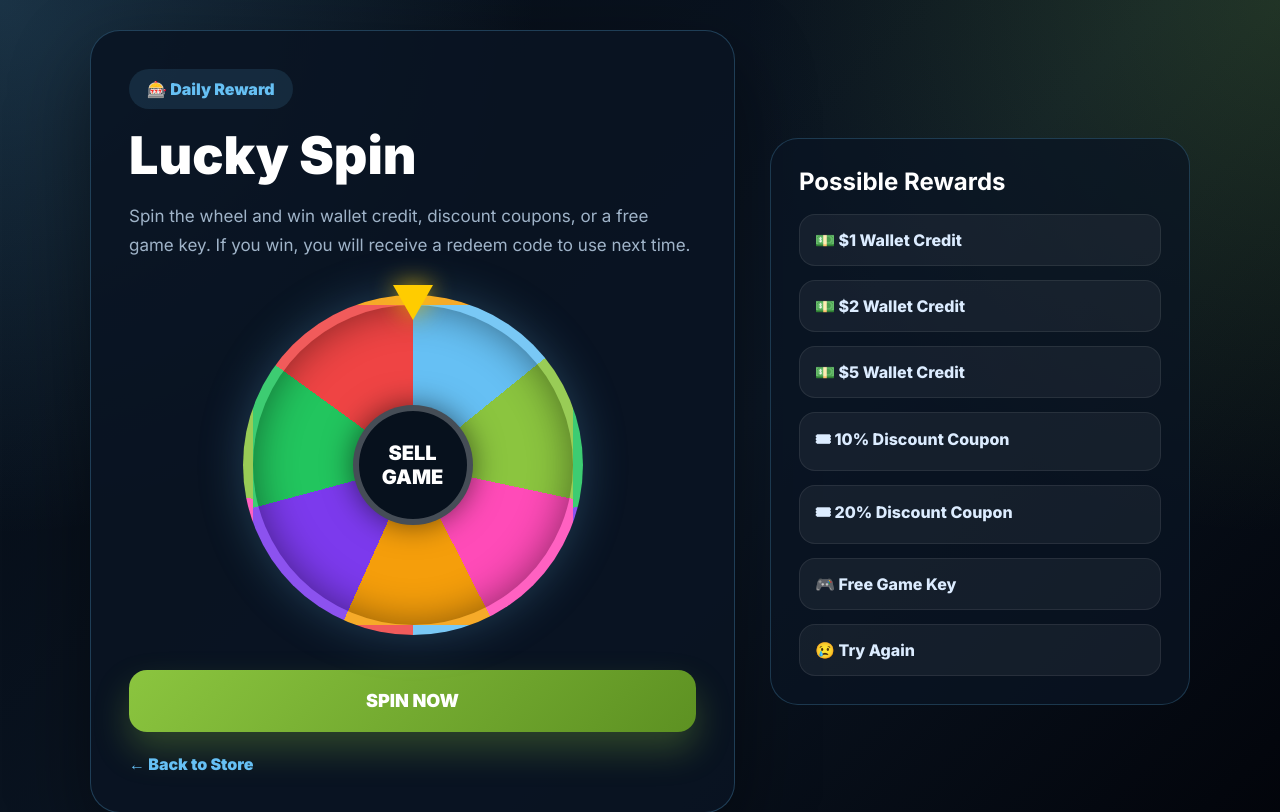
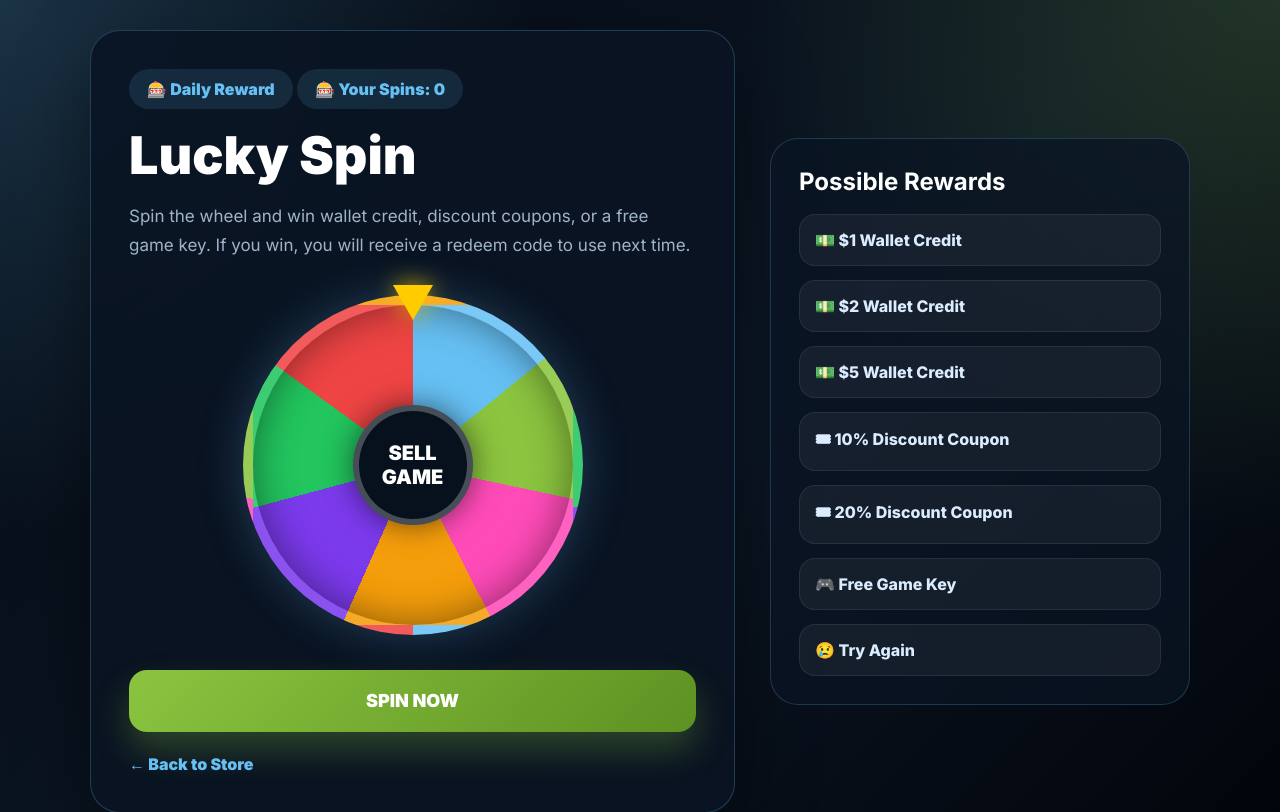
Before and after one commit to chanbo29/Project_Sell_Game_Online, a Django app: page /lucky-spin/ in a window 1280 px wide. Shown: the top 812 px of the page. Run offline with Django 5.2, Linux system fonts and the light colour scheme; a user stored in the database is signed in; data comes from the database, SQL or seed files in the repository; both versions use the stored data as it was after the commit.

Commit message:
Add lucky spin reward system

```diff
--- a/games/models.py
+++ b/games/models.py
@@ -93,3 +93,9 @@ class RewardCode(models.Model):
     created_at = models.DateTimeField(
         auto_now_add=True
     )
+class UserSpinCredit(models.Model):
+    user = models.OneToOneField(User, on_delete=models.CASCADE)
+    spins = models.PositiveIntegerField(default=0)
+
+    def __str__(self):
+        return f"{self.user.username} - {self.spins} spins"
--- a/games/templates/games/lucky_spin.html
+++ b/games/templates/games/lucky_spin.html
@@ -250,6 +250,9 @@ p{
 
     <div class="spin-card">
         <div class="badge">🎰 Daily Reward</div>
+        <div class="badge">
+            🎰 Your Spins: {{ spins }}
+        </div>
 
         <h1>Lucky Spin</h1>
 
--- a/games/views.py
+++ b/games/views.py
@@ -15,7 +15,7 @@ from django.db.models import Sum, Count
 from django.db.models.functions import TruncDate, TruncMonth
 from django.http import HttpResponse
 from .forms import GameForm, RegisterForm
-from .models import Game, RewardCode, Wishlist, Cart, Purchase, LuckySpin
+from .models import Game, RewardCode, Wishlist, Cart, Purchase, LuckySpin, UserSpinCredit
 from django.contrib.auth.decorators import login_required, user_passes_test
 from django.utils import timezone
 from .telegram_api import send_telegram_message
@@ -570,16 +570,26 @@ def complete_payment(request):
 
             if not already_bought:
                 Purchase.objects.create(
-                    user=request.user,
-                    game=game,
-                    price=game.final_price()
+                user=request.user,
+                game=game,
+                price=game.final_price()
+            )
+
+            price = float(game.final_price())
+            spins_earned = int(price // 10)
+
+            if spins_earned > 0:
+                spin_credit, created = UserSpinCredit.objects.get_or_create(
+                    user=request.user
                 )
+                spin_credit.spins += spins_earned
+                spin_credit.save()
 
             if "redeem_code" in request.session:
-                del request.session["redeem_code"]
+                            del request.session["redeem_code"]
 
             if "buy_game_id" in request.session:
-                del request.session["buy_game_id"]
+                            del request.session["buy_game_id"]
 
             messages.success(request, "Payment completed successfully!")
             return redirect("library")
@@ -779,30 +789,36 @@ def generate_redeem_code():
     )
 @login_required
 def lucky_spin(request):
+    rewards = [
+        "$1 Wallet",
+        "$2 Wallet",
+        "$5 Wallet",
+        "10% Discount",
+        "20% Discount",
+        "Free Game Key",
+        "Try Again",
+    ]
 
-    rewards = [
-        "$1 Wallet Credit",
-        "$2 Wallet Credit",
-        "$5 Wallet Credit",
-        "10% Discount Coupon",
-        "20% Discount Coupon",
-        "Free Game",
-        "Try Again"
-    ]
+    spin_credit, created = UserSpinCredit.objects.get_or_create(
+        user=request.user
+    )
 
     reward = None
     redeem_code = None
 
     if request.method == "POST":
 
+        if spin_credit.spins <= 0:
+            messages.error(request, "You need to spend $10 to get 1 spin.")
+            return redirect("lucky_spin")
+
+        spin_credit.spins -= 1
+        spin_credit.save()
+
         reward = random.choice(rewards)
 
         if reward != "Try Again":
-
-            redeem_code = (
-                "SPIN-" +
-                generate_reward_code()
-            )
+            redeem_code = "SPIN-" + generate_reward_code()
 
             RewardCode.objects.create(
                 user=request.user,
@@ -810,14 +826,11 @@ def lucky_spin(request):
                 code=redeem_code
             )
 
-    return render(
-        request,
-        "games/lucky_spin.html",
-        {
-            "reward": reward,
-            "redeem_code": redeem_code
-        }
-    )
+    return render(request, "games/lucky_spin.html", {
+        "reward": reward,
+        "redeem_code": redeem_code,
+        "spins": spin_credit.spins,
+    })
 def generate_reward_code():
     return ''.join(
         random.choices(
```
Also changed, not shown: db.sqlite3, games/migrations/0016_rewardcode_userspincredit.py (added).
